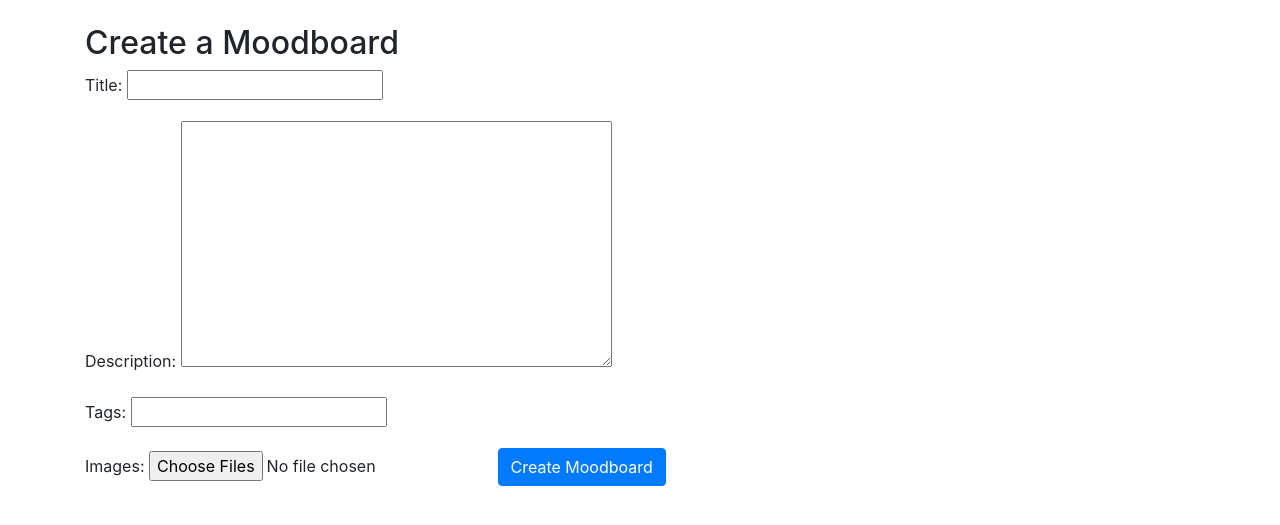
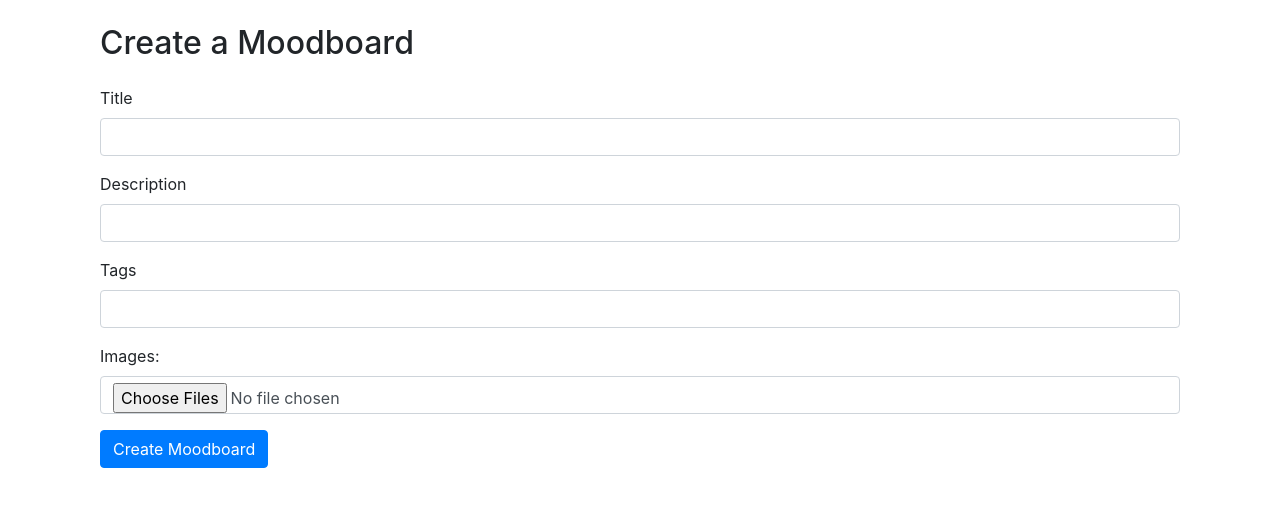
Before and after one commit to FwiffoPlays/project-4-django-moodboard-site, a Django app: page /create/ in a window 1280 px wide. Shown: the part 56-581 px from the top of the page. Run offline with Django 3.2, Linux system fonts and the light colour scheme; the visitor is signed in with stand-in values (Sample User, id 1); some libraries are stand-ins or nearby versions.

Commit message:
Improve styling of moodboard forms

```diff
--- a/magicmoodboards/settings.py
+++ b/magicmoodboards/settings.py
@@ -33,7 +33,7 @@ SECRET_KEY = os.environ.get('SECRET_KEY')
 
 if 'DEVELOPMENT' in os.environ:
     STATICFILES_DIRS = (os.path.join(BASE_DIR, 'static'),)
-    DEBUG = False
+    DEBUG = True
 else:
     STATIC_ROOT = os.path.join(BASE_DIR, 'static')
     DEBUG = False
--- a/moodboard/templates/moodboard/create_moodboard.html
+++ b/moodboard/templates/moodboard/create_moodboard.html
@@ -1,25 +1,38 @@
 {% extends "base.html" %}
 
 {% block content %}
+    <div class="container">
     {% if user.is_authenticated %}
       {% if messages %}
-            <ul class="messages">
+        <div class="my-4">
           {% for message in messages %}
-                <li{% if message.tags %} class="{{ message.tags }}"{% endif %}>{{ message }}</li>
+            <div class="alert alert-dismissible {% if message.tags %} alert-{{ message.tags }}{% endif %}" role="alert">
+              {{ message }}
+              <button type="button" class="btn-close" data-bs-dismiss="alert" aria-label="Close"></button>
+            </div>
           {% endfor %}
-            </ul>
+        </div>
       {% endif %}
-        <h2>Create a Moodboard</h2>
+      <h2 class="my-4">Create a Moodboard</h2>
       <form method="post" enctype="multipart/form-data" class="mb-3">
         {% csrf_token %}
-            {{ form.as_p }}
-            <!-- {{ image_form.as_p }}     -->
-            <!-- Add the input field for multiple images directly in the template -->
-            <label for="image">Images:</label>
-            <input type="file" name="image" id="image" multiple>
+        {% for field in form %}
+            <div class="form-group mb-3">
+                <label for="{{ field.id_for_label }}" class="form-label">{{ field.label }}</label>
+                <input type="{{ field.field.widget.input_type }}" name="{{ field.html_name }}" id="{{ field.auto_id }}" class="form-control" value="{{ field.value|default:'' }}">
+        {% for error in field.errors %}
+            <div class="text-danger">{{ error }}</div>
+        {% endfor %}
+    </div>
+{% endfor %}
+        <div class="form-group mb-3">
+          <label for="image" class="form-label">Images:</label>
+          <input type="file" name="image" id="image" multiple class="form-control">
+        </div>
         <button type="submit" class="btn btn-primary">Create Moodboard</button>
       </form>
     {% else %}
-        <h2>You must be signed in to create a moodboard.</h2>
+      <h2 class="my-4">You must be signed in to create a moodboard.</h2>
     {% endif %}
+  </div>
 {% endblock %}
--- a/moodboard/views.py
+++ b/moodboard/views.py
@@ -67,7 +67,7 @@ def edit_moodboard(request, moodboard_id):
 
 @login_required
 def delete_moodboard(request, pk):
-    moodboard = get_object_or_404(Moodboard, pk=moodboard_is)
+    moodboard = get_object_or_404(Moodboard, pk=pk)
 
     if request.user == moodboard.user or request.user.is_staff:
         moodboard.delete()
@@ -75,7 +75,7 @@ def delete_moodboard(request, pk):
         return redirect('moodboard:index')
     else:
         messages.error(request, 'You do not have permission to delete this moodboard.')
-        return redirect('moodboard:detail', pk=moodboard_id)
+        return redirect('moodboard:detail', pk=pk)
 
 
 def get_queryset(request):
--- a/templates/base.html
+++ b/templates/base.html
@@ -47,6 +47,16 @@
     </div>
   </nav>
   <div class="container mt-4">
+    {% if messages %}
+        <div class="my-4">
+          {% for message in messages %}
+            <div class="alert alert-dismissible {% if message.tags %} alert-{{ message.tags }}{% endif %}" role="alert">
+              {{ message }}
+              <button type="button" class="btn-close" data-bs-dismiss="alert" aria-label="Close"></button>
+            </div>
+          {% endfor %}
+        </div>
+    {% endif %}
     {% block content %}
     {% endblock %}
   </div>
```
Also changed, not shown: moodboard/templates/moodboard/edit_moodboard.html (+9 -1 lines). Lines whose indentation alone changed are shown as unchanged.
